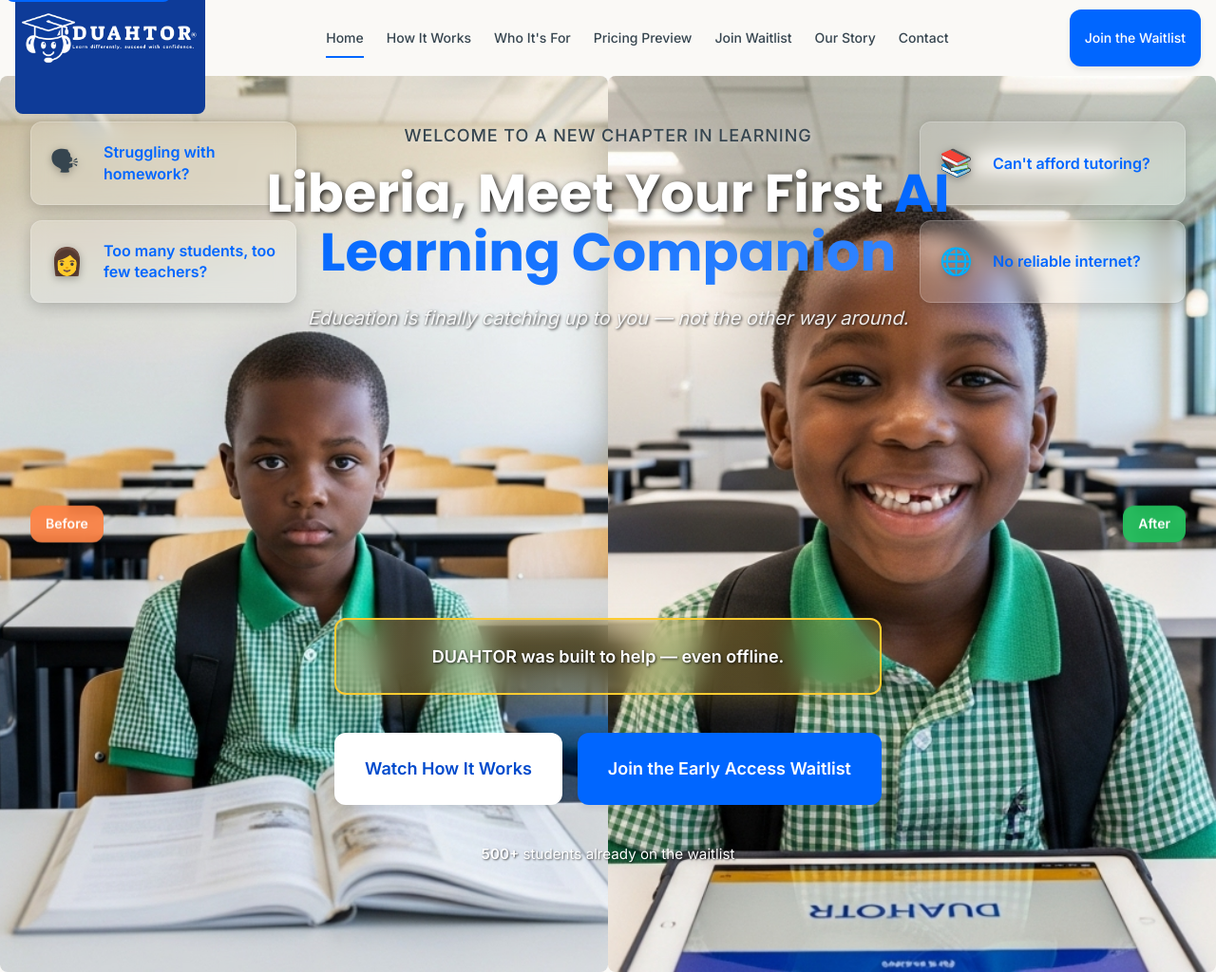
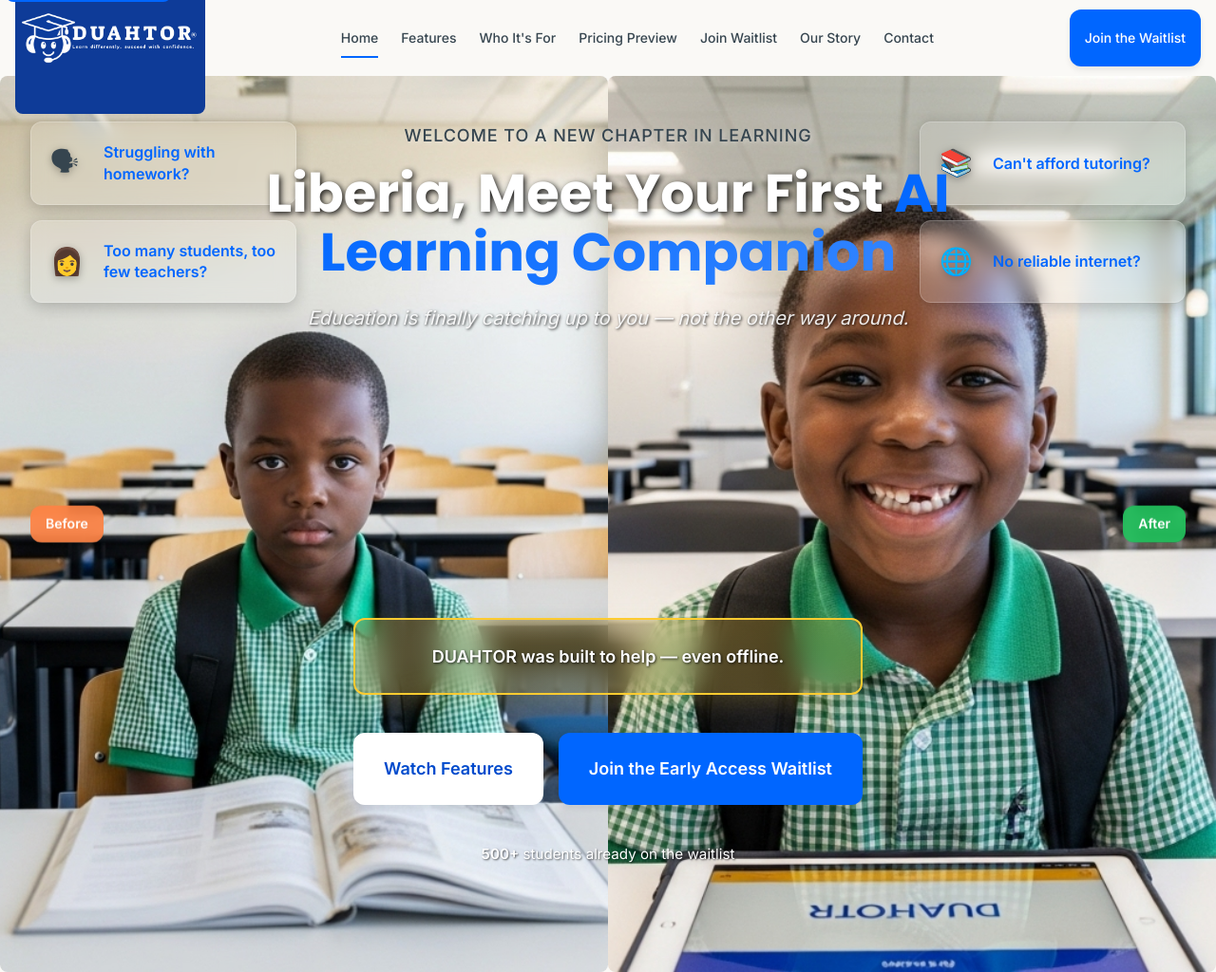
Before and after one commit to NaijaB0T/duahtor, an Astro site: page / in a window 1280 px wide. Shown: the top 1024 px of the page at 95% size. Built offline with nearby package versions, Linux system fonts and the light colour scheme; Astro itself is replaced by a stand-in of ours.

Commit message:
Refactor: Rename 'How It Works' to 'Features' and update anchors
Renames the "How It Works" section to "Features" for better clarity and consistency. Updates navigation links, CTA buttons, and section IDs across the site to reflect this change. Also updates the "Pricing Preview" section's anchor from `#features` to `#pricing` to prevent ID conflicts. Includes a minor text change in the "Our Story" page.

```diff
--- a/src/components/Header.astro
+++ b/src/components/Header.astro
@@ -22,9 +22,9 @@ import { SITE_TITLE } from '../consts';
 			<div class="hidden md:flex flex-1 justify-center">
 				<div class="flex items-baseline space-x-6">
 					<HeaderLink href="/" class="nav-link">Home</HeaderLink>
-					<a href="/#how-it-works" class="nav-link">How It Works</a>
+					<a href="/#features" class="nav-link">Features</a>
 					<a href="/#who-its-for" class="nav-link">Who It's For</a>
-					<a href="/#features" class="nav-link">Pricing Preview</a>
+					<a href="/#pricing" class="nav-link">Pricing Preview</a>
 					<a href="/#waitlist" class="nav-link">Join Waitlist</a>
 					<HeaderLink href="/our-story" class="nav-link">Our Story</HeaderLink>
 					<a href="/#contact" class="nav-link">Contact</a>
@@ -68,9 +68,9 @@ import { SITE_TITLE } from '../consts';
 	>
 		<div class="px-2 pt-2 pb-3 space-y-1 sm:px-3 bg-white/95 backdrop-blur-md border-t border-gray-200">
 			<HeaderLink href="/" class="mobile-nav-link">Home</HeaderLink>
-			<a href="/#how-it-works" class="mobile-nav-link">How It Works</a>
+			<a href="/#features" class="mobile-nav-link">Features</a>
 			<a href="/#who-its-for" class="mobile-nav-link">Who It's For</a>
-			<a href="/#features" class="mobile-nav-link">Pricing Preview</a>
+			<a href="/#pricing" class="mobile-nav-link">Pricing Preview</a>
 			<a href="/#waitlist" class="mobile-nav-link">Join Waitlist</a>
 			<HeaderLink href="/our-story" class="mobile-nav-link">Our Story</HeaderLink>
 			<a href="/#contact" class="mobile-nav-link">Contact</a>
--- a/src/pages/index.astro
+++ b/src/pages/index.astro
@@ -91,8 +91,8 @@ import { SITE_TITLE, SITE_DESCRIPTION } from '../consts';
 								</div>
 
 								<div class="cta-buttons">
-									<a href="/#how-it-works" class="btn btn-secondary btn-hero">
-										Watch How It Works
+									<a href="/#features" class="btn btn-secondary btn-hero">
+										Watch Features
 									</a>
 									<a href="/#waitlist" class="btn btn-primary btn-hero">
 										Join the Early Access Waitlist
@@ -257,12 +257,12 @@ import { SITE_TITLE, SITE_DESCRIPTION } from '../consts';
 				</div>
 			</section>
 
-			<!-- How It Works Section -->
-			<section id="how-it-works" class="how-it-works-section" aria-labelledby="how-it-works-title">
+			<!-- Features Section -->
+			<section id="features" class="how-it-works-section" aria-labelledby="features-title">
 				<div class="container">
 					<div class="section-header">
-						<h2 id="how-it-works-title" class="section-title">
-							How It Works
+						<h2 id="features-title" class="section-title">
+							Features
 						</h2>
 						<h3 class="section-headline">
 							Learning Made Simple — Wherever You Are.
@@ -596,7 +596,7 @@ import { SITE_TITLE, SITE_DESCRIPTION } from '../consts';
 			</section>
 
 			<!-- Pricing Preview Section -->
-			<section id="features" class="pricing-preview-section" aria-labelledby="pricing-title">
+			<section id="pricing" class="pricing-preview-section" aria-labelledby="pricing-title">
 				<div class="container">
 					<div class="section-header">
 						<h2 id="pricing-title" class="section-title">
@@ -1535,7 +1535,7 @@ import { SITE_TITLE, SITE_DESCRIPTION } from '../consts';
 		line-height: 1.5;
 	}
 
-	/* How It Works Section */
+	/* Features Section */
 	.how-it-works-section {
 		padding: 6rem 0;
 		background: var(--color-off-white);
--- a/src/pages/our-story.astro
+++ b/src/pages/our-story.astro
@@ -30,7 +30,7 @@ import Layout from '../layouts/BlogPost.astro';
 		<strong>What if we could build what we never had?</strong>
 	</p>
 
-	<h2>Meet the Co-Founders</h2>
+	<h2>Meet the Founders</h2>
 	<div class="founders-grid" style="display: grid !important; grid-template-columns: repeat(3, 1fr) !important; gap: 2rem !important; max-width: 1000px !important; margin: 2rem auto !important; padding: 2rem !important;">
 		<div class="founder-card">
 			<img
```
